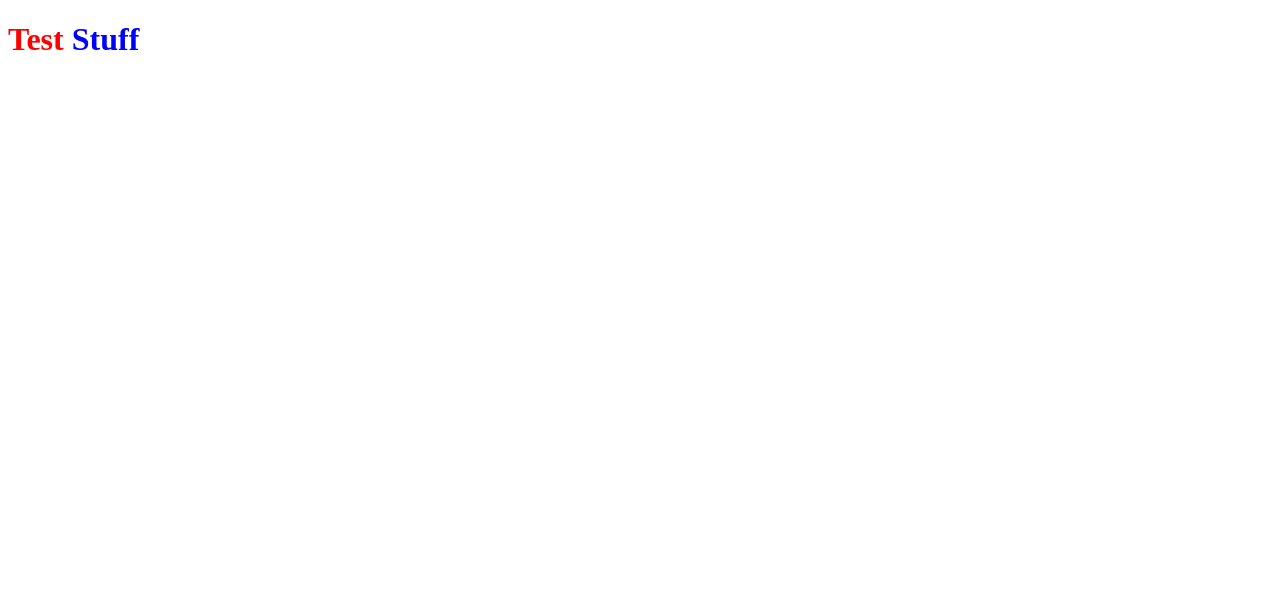
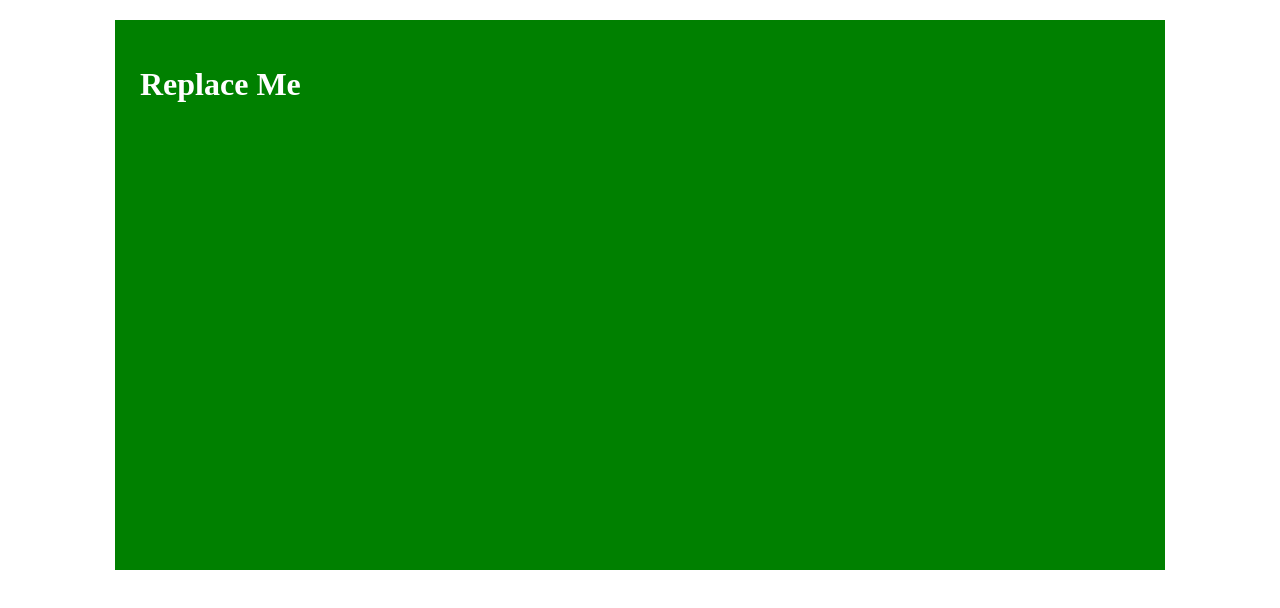
Before and after one commit to dylan-chong/towers-of-hanoi, a website: page src/index.html in a window 1280 px wide. Drawn offline with nearby package versions, Linux system fonts and the light colour scheme; files that its build step writes are made by us from their sources.

Commit message:
Added limited width page

```diff
--- a/src/index.html
+++ b/src/index.html
@@ -20,6 +20,10 @@
 </head>
 
 <body>
-<h1>Test <span>Stuff</span></h1>
+
+<div class="page-container">
+  <h1>Replace Me</h1>
+</div>
+
 </body>
 </html>
--- a/src/styles.scss
+++ b/src/styles.scss
@@ -1,7 +1,15 @@
-h1 {
-  color: red;
+.page-container {
+  margin: 20px auto;
+  padding: 25px;
 
-  span {
-    color: blue;
+  width: 90%;
+  min-width: 700px;
+  max-width: 1000px;
+  min-height: 500px;
+
+  background-color: green;
+
+  h1 {
+    color: white;
   }
 }
```
